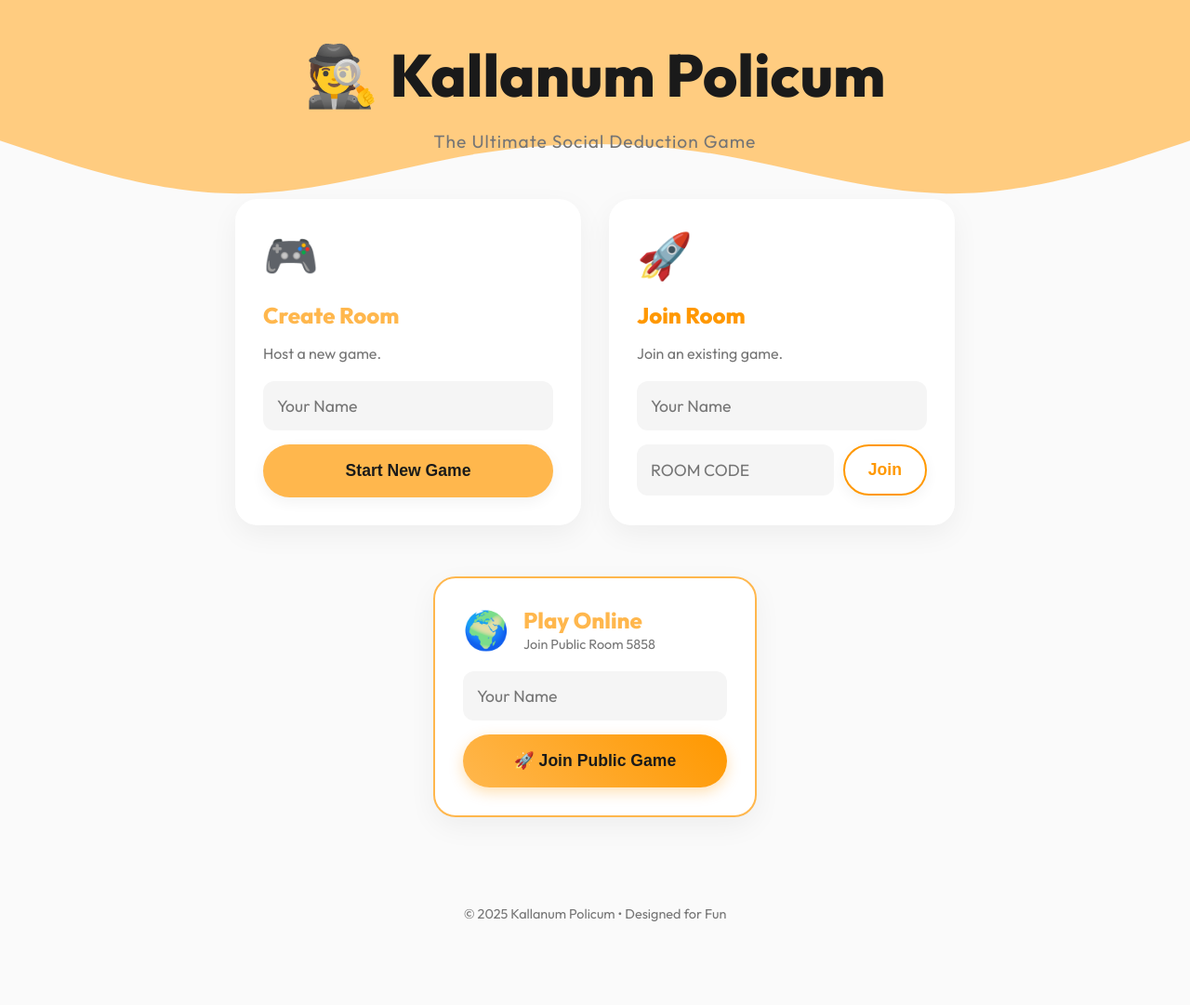
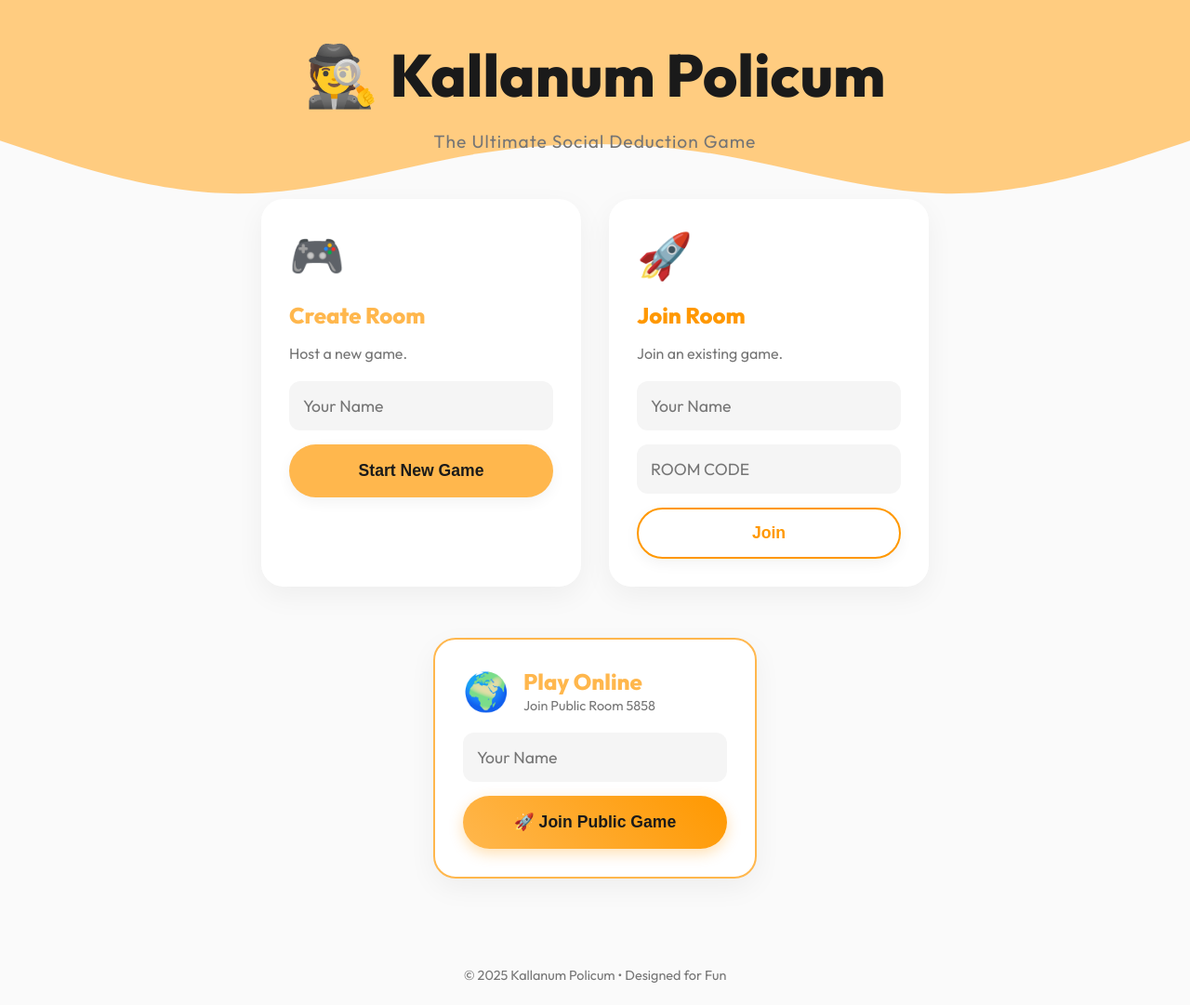
Before and after one commit to unnikrishnan803/kallanum-policum, a Django app: page / in a window 1280 px wide. Shown: the top 1081 px of the page at 93% size. Before the commit the page ends 991 px from the top, so only its background shows below. Run offline with Django 4.2, Linux system fonts and the light colour scheme.

Commit message:
Fix Mobile UI: Stack Join Room inputs vertically

```diff
--- a/templates/index.html
+++ b/templates/index.html
@@ -47,12 +47,12 @@
                 <div style="margin-bottom: 15px;">
                     <input type="text" name="name" placeholder="Your Name" required style="background: #F5F5F5; border: none; padding: 15px; border-radius: 12px; width: 100%;">
                 </div>
-                <div style="display: flex; gap: 10px;">
-                    <input type="text" name="room_code" placeholder="Room Code" required style="text-transform: uppercase; background: #F5F5F5; border: none; padding: 15px; border-radius: 12px; flex: 1; min-width: 0; width: auto;">
-                    <button type="submit" class="btn" style="padding: 15px 25px; border-color: var(--accent-color); color: var(--accent-color); background: transparent; border: 2px solid var(--accent-color); width: auto; margin-bottom: 0;">
-                        Join
-                    </button>
+                <div style="margin-bottom: 15px;">
+                    <input type="text" name="room_code" placeholder="Room Code" required style="text-transform: uppercase; background: #F5F5F5; border: none; padding: 15px; border-radius: 12px; width: 100%;">
                 </div>
+                <button type="submit" class="btn" style="width: 100%; padding: 15px 25px; border-color: var(--accent-color); color: var(--accent-color); background: transparent; border: 2px solid var(--accent-color);">
+                    Join
+                </button>
             </form>
         </div>
 
```
